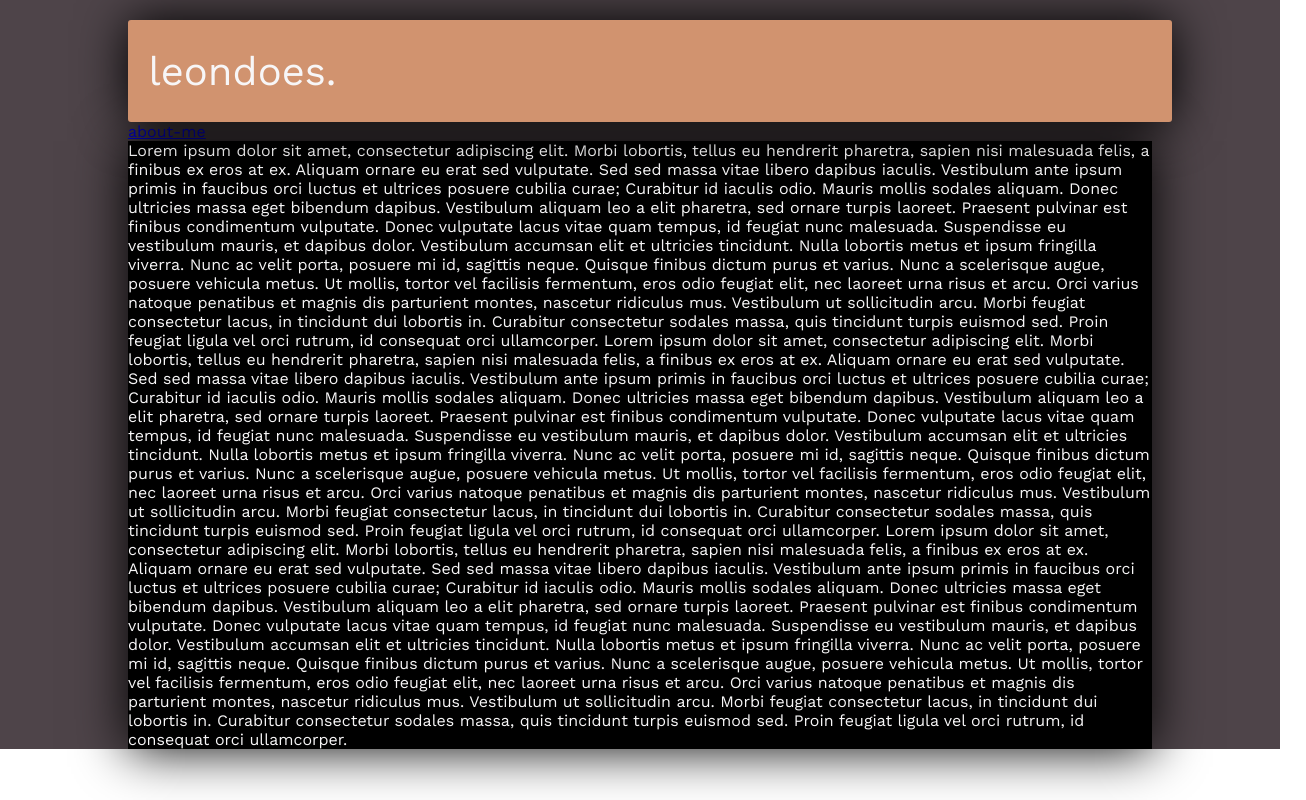
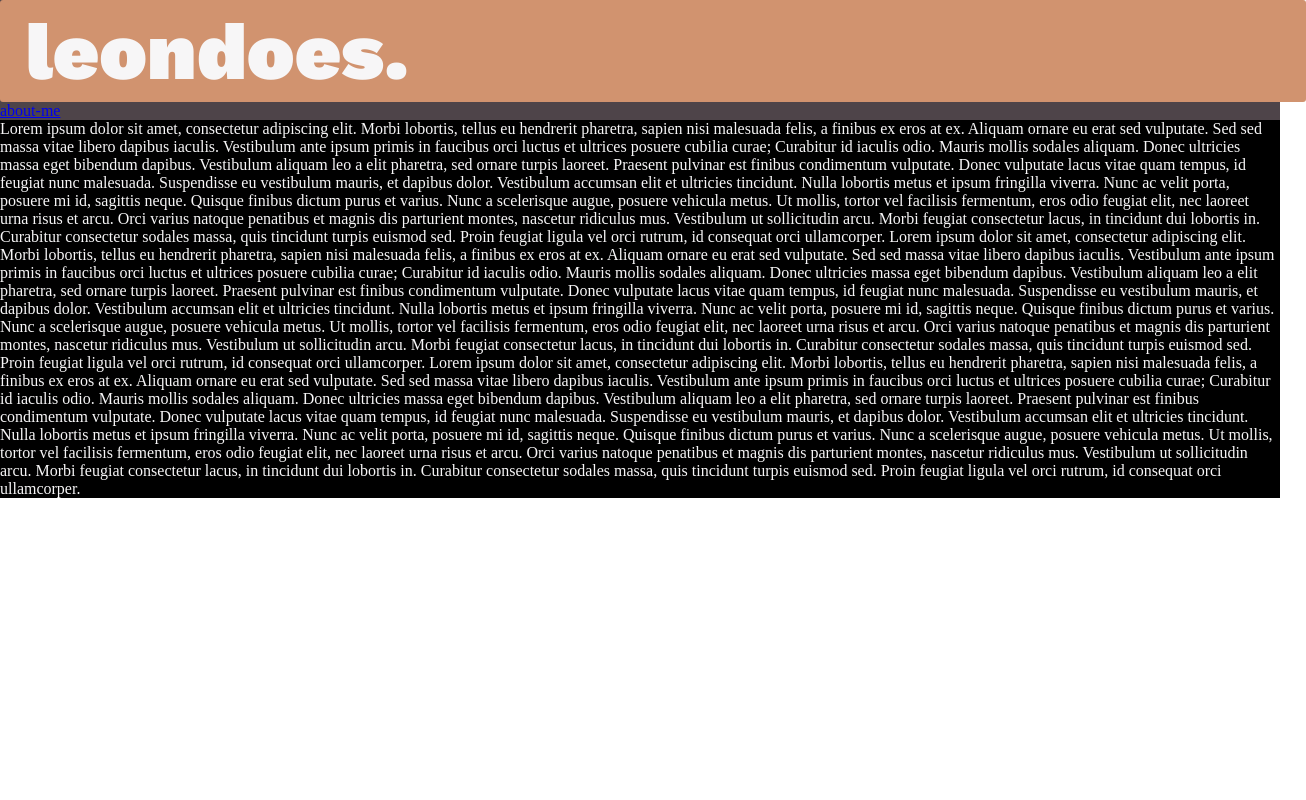
Before and after one commit to leondoes/reactrain, a React (Create React App) app: page /AboutMe in a window 1280 px wide. Shown: the whole page, 1306 px wide, since content can reach past the window. Built offline with nearby package versions, Linux system fonts and the light colour scheme.

Commit message:
:lipstick: properly implanmented font (#4)

```diff
--- a/src/App.js
+++ b/src/App.js
@@ -1,3 +1,4 @@
+import "./styles.css";
 import React from "react";
 import PageLayout from "./layout/pageLayout";
 
--- a/src/components/navbar/styled.js
+++ b/src/components/navbar/styled.js
@@ -3,6 +3,9 @@
 export const navBarHeight = 90;
 
 export const NavbarStyled = styled.div`
+font-family: 'Work Sans';
+font-weight: 900;
+font-size: 80px;
   position: sticky;
   top: 0;
   flex-direction: column;
@@ -15,10 +18,6 @@
   border: 0;
   border-radius: 3px;
   padding-left: 2%;
-  margin-top: 2%;
-    box-shadow: 0 0 50px black;
-  font-size: 40px;
-  display: flex;
   height: ${navBarHeight - 1 + "px"}; /* subtract 1 for border*/
   transition: height 0.4s ease 0s;
 `;
--- a/src/layout/pageLayout/styled.js
+++ b/src/layout/pageLayout/styled.js
@@ -3,24 +3,10 @@
 
 
 export const PageContainer = styled.div`
-  @import url("https://fonts.googleapis.com/css2?family=Work+Sans");
   color: #F7F6F7;
-  display: grid;
-  font-family: "Work Sans";
   background-color: #4e4449;
-  padding-left: 10%;
-  padding-right: 10%;
-
-  grid-template-columns:
-    1fr
-    min(145ch, 100%)
-    1fr;
-  > * {
-    grid-column: 2;
-  }
 `;
 
 export const ContentContainer = styled.div`
 display: flex;
-box-shadow: 0 0 50px black;
 `;
--- /dev/null
+++ b/src/styles.css
@@ -0,0 +1 @@
+@import url('https://fonts.googleapis.com/css2?family=Work+Sans:wght@200;400;900&display=swap');
```
Also changed, not shown: src/index.css (added).
